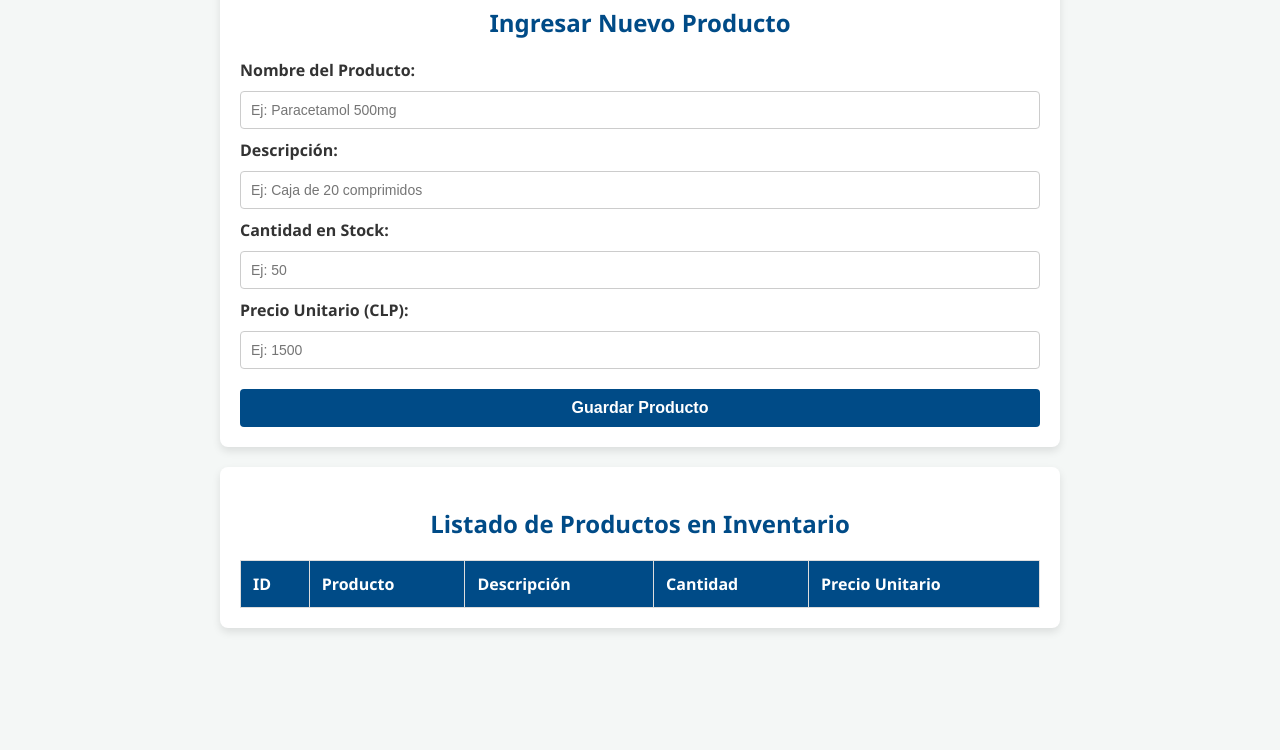
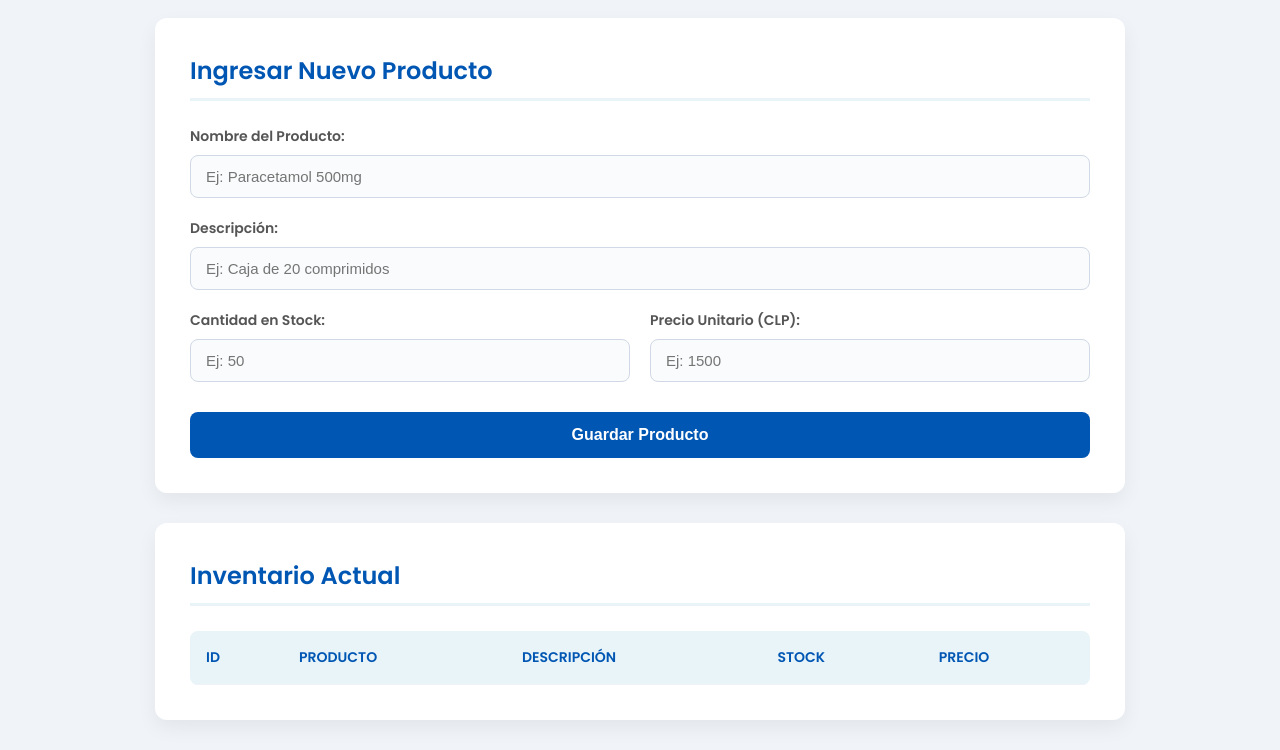
Before and after one commit to Sadfeelings/cruz_azul-erp, a website: page frontend/public/index.html in a window 1280 px wide. Shown: the part 120-870 px from the top of the page. Before the commit the page ends 800 px from the top, so only its background shows below. Drawn offline with Linux system fonts and the light colour scheme; no server answers.

Commit message:
Se actualiza el diseño a una interfaz web moderna

```diff
--- a/frontend/public/index.html
+++ b/frontend/public/index.html
@@ -4,72 +4,193 @@
     <meta charset="UTF-8">
     <meta name="viewport" content="width=device-width, initial-scale=1.0">
     <title>ERP Farmacia Cruz Azul</title>
+    <!-- Importamos una fuente moderna de Google Fonts -->
+    <link href="https://fonts.googleapis.com/css2?family=Poppins:wght@300;400;600&display=swap" rel="stylesheet">
     <style>
-        body { font-family: 'Segoe UI', Tahoma, Geneva, Verdana, sans-serif; background-color: #f4f7f6; margin: 0; padding: 20px; }
-        h1, h2 { color: #004b87; text-align: center; }
-        .container { max-width: 800px; margin: 0 auto 20px auto; background: white; padding: 20px; border-radius: 8px; box-shadow: 0 4px 8px rgba(0,0,0,0.1); }
-        form { display: flex; flex-direction: column; gap: 10px; }
-        label { font-weight: bold; color: #333; }
-        input { padding: 10px; border: 1px solid #ccc; border-radius: 4px; font-size: 14px; }
-        button { margin-top: 10px; padding: 10px; background-color: #004b87; color: white; border: none; border-radius: 4px; font-size: 16px; cursor: pointer; font-weight: bold; }
-        button:hover { background-color: #003366; }
-        table { width: 100%; border-collapse: collapse; margin-top: 15px; }
-        th, td { border: 1px solid #ddd; padding: 12px; text-align: left; }
-        th { background-color: #004b87; color: white; }
-        tr:nth-child(even) { background-color: #f2f2f2; }
+        :root {
+            --primary-color: #0056b3; /* Azul corporativo */
+            --secondary-color: #00a8e8; /* Celeste claro */
+            --bg-color: #f0f4f8;
+            --text-color: #333;
+            --card-bg: #ffffff;
+        }
+        body {
+            font-family: 'Poppins', sans-serif;
+            background-color: var(--bg-color);
+            color: var(--text-color);
+            margin: 0;
+            padding: 0;
+        }
+        header {
+            background: linear-gradient(135deg, var(--primary-color), var(--secondary-color));
+            color: white;
+            padding: 25px 0;
+            text-align: center;
+            box-shadow: 0 4px 8px rgba(0,0,0,0.1);
+            margin-bottom: 40px;
+        }
+        header h1 {
+            margin: 0;
+            font-size: 32px;
+            letter-spacing: 1px;
+        }
+        .container {
+            max-width: 900px;
+            margin: 0 auto 30px auto;
+            background: var(--card-bg);
+            padding: 35px;
+            border-radius: 12px;
+            box-shadow: 0 8px 20px rgba(0,0,0,0.06);
+        }
+        h2 {
+            color: var(--primary-color);
+            border-bottom: 3px solid #e8f4f8;
+            padding-bottom: 10px;
+            margin-top: 0;
+            margin-bottom: 25px;
+        }
+        .form-group {
+            display: flex;
+            flex-direction: column;
+            margin-bottom: 20px;
+        }
+        .form-row {
+            display: flex;
+            gap: 20px;
+        }
+        .form-row .form-group {
+            flex: 1;
+        }
+        label {
+            font-weight: 600;
+            margin-bottom: 8px;
+            color: #555;
+            font-size: 14px;
+        }
+        input {
+            padding: 12px 15px;
+            border: 1px solid #d1d9e6;
+            border-radius: 8px;
+            font-size: 15px;
+            transition: all 0.3s ease;
+            background-color: #f9fbfc;
+        }
+        input:focus {
+            border-color: var(--secondary-color);
+            box-shadow: 0 0 0 3px rgba(0, 168, 232, 0.15);
+            outline: none;
+            background-color: white;
+        }
+        button {
+            margin-top: 10px;
+            padding: 14px;
+            background-color: var(--primary-color);
+            color: white;
+            border: none;
+            border-radius: 8px;
+            font-size: 16px;
+            cursor: pointer;
+            font-weight: 600;
+            transition: all 0.3s ease;
+            width: 100%;
+        }
+        button:hover {
+            background-color: #004494;
+            transform: translateY(-2px);
+            box-shadow: 0 6px 12px rgba(0, 86, 179, 0.2);
+        }
+        table {
+            width: 100%;
+            border-collapse: collapse;
+            margin-top: 10px;
+            background-color: white;
+            border-radius: 8px;
+            overflow: hidden;
+        }
+        th, td {
+            padding: 16px;
+            text-align: left;
+            border-bottom: 1px solid #f0f4f8;
+        }
+        th {
+            background-color: #e8f4f8;
+            color: var(--primary-color);
+            font-weight: 600;
+            font-size: 14px;
+            text-transform: uppercase;
+        }
+        tr:hover {
+            background-color: #f8fbfe;
+        }
+        .badge {
+            background: #e8f4f8;
+            padding: 6px 12px;
+            border-radius: 20px;
+            font-weight: 600;
+            color: var(--primary-color);
+            font-size: 13px;
+        }
+        .price {
+            font-weight: 600;
+            color: #27ae60;
+        }
     </style>
 </head>
 <body>
 
+    <header>
+        <h1>💊 ERP Farmacia Cruz Azul</h1>
+    </header>
+
     <div class="container">
-        <h1>Farmacia Cruz Azul - ERP Dockerizado</h1>
         <h2>Ingresar Nuevo Producto</h2>
-        <!-- Formulario para enviar datos (POST) -->
         <form id="productForm">
+            <div class="form-group">
                 <label for="producto">Nombre del Producto:</label>
                 <input type="text" id="producto" placeholder="Ej: Paracetamol 500mg" required>
-
+            </div>
+            <div class="form-group">
                 <label for="descripcion">Descripción:</label>
                 <input type="text" id="descripcion" placeholder="Ej: Caja de 20 comprimidos" required>
-
+            </div>
+            <div class="form-row">
+                <div class="form-group">
                     <label for="cantidad">Cantidad en Stock:</label>
                     <input type="number" id="cantidad" placeholder="Ej: 50" required>
-
+                </div>
+                <div class="form-group">
                     <label for="precio_unitario">Precio Unitario (CLP):</label>
                     <input type="number" id="precio_unitario" placeholder="Ej: 1500" required>
-
+                </div>
+            </div>
             <button type="submit">Guardar Producto</button>
         </form>
     </div>
 
     <div class="container">
-        <h2>Listado de Productos en Inventario</h2>
-        <!-- Tabla para consultar datos (GET) -->
+        <h2>Inventario Actual</h2>
         <table>
             <thead>
                 <tr>
                     <th>ID</th>
                     <th>Producto</th>
                     <th>Descripción</th>
-                    <th>Cantidad</th>
-                    <th>Precio Unitario</th>
+                    <th>Stock</th>
+                    <th>Precio</th>
                 </tr>
             </thead>
             <tbody id="productTableBody">
-                <!-- Aquí se inyectarán los productos automáticamente desde PostgreSQL -->
+                <!-- Aquí se inyectarán los productos automáticamente -->
             </tbody>
         </table>
     </div>
 
     <script>
-        // Al cargar la página, se ejecuta la función para buscar los productos
         document.addEventListener('DOMContentLoaded', obtenerProductos);
 
-        // Lógica para enviar un nuevo producto (POST)
         document.getElementById('productForm').addEventListener('submit', async (e) => {
-            e.preventDefault(); // Evita que la página se recargue
+            e.preventDefault();
 
-            // Capturamos los datos del formulario
             const nuevoProducto = {
                 producto: document.getElementById('producto').value,
                 descripcion: document.getElementById('descripcion').value,
@@ -78,7 +199,6 @@
             };
 
             try {
-                // Hacemos la petición a la API interna de Node.js
                 const response = await fetch('/api/productos', {
                     method: 'POST',
                     headers: { 'Content-Type': 'application/json' },
@@ -86,35 +206,33 @@
                 });
 
                 if (response.ok) {
-                    alert('¡Producto guardado exitosamente en PostgreSQL!');
-                    document.getElementById('productForm').reset(); // Limpiar formulario
-                    obtenerProductos(); // Actualizar la tabla
+                    alert('✅ ¡Producto guardado exitosamente!');
+                    document.getElementById('productForm').reset();
+                    obtenerProductos();
                 } else {
-                    alert('Error al guardar el producto.');
+                    alert('❌ Error al guardar el producto.');
                 }
             } catch (error) {
                 console.error('Error de red:', error);
             }
         });
 
-        // Lógica para consultar los productos (GET)
         async function obtenerProductos() {
             try {
                 const response = await fetch('/api/productos');
                 const productos = await response.json();
 
                 const tbody = document.getElementById('productTableBody');
-                tbody.innerHTML = ''; // Limpiar la tabla antes de llenarla
+                tbody.innerHTML = '';
 
-                // Recorremos los productos y creamos las filas de la tabla
                 productos.forEach(prod => {
                     const tr = document.createElement('tr');
                     tr.innerHTML = `
-                        <td>${prod.id}</td>
+                        <td><strong>#${prod.id}</strong></td>
                         <td><strong>${prod.producto}</strong></td>
                         <td>${prod.descripcion}</td>
-                        <td>${prod.cantidad}</td>
-                        <td>$${prod.precio_unitario}</td>
+                        <td><span class="badge">${prod.cantidad} un.</span></td>
+                        <td class="price">$${prod.precio_unitario}</td>
                     `;
                     tbody.appendChild(tr);
                 });
```
Also changed, not shown: docker-compose.yml (+35 -0 lines). Lines whose indentation alone changed are shown as unchanged.
